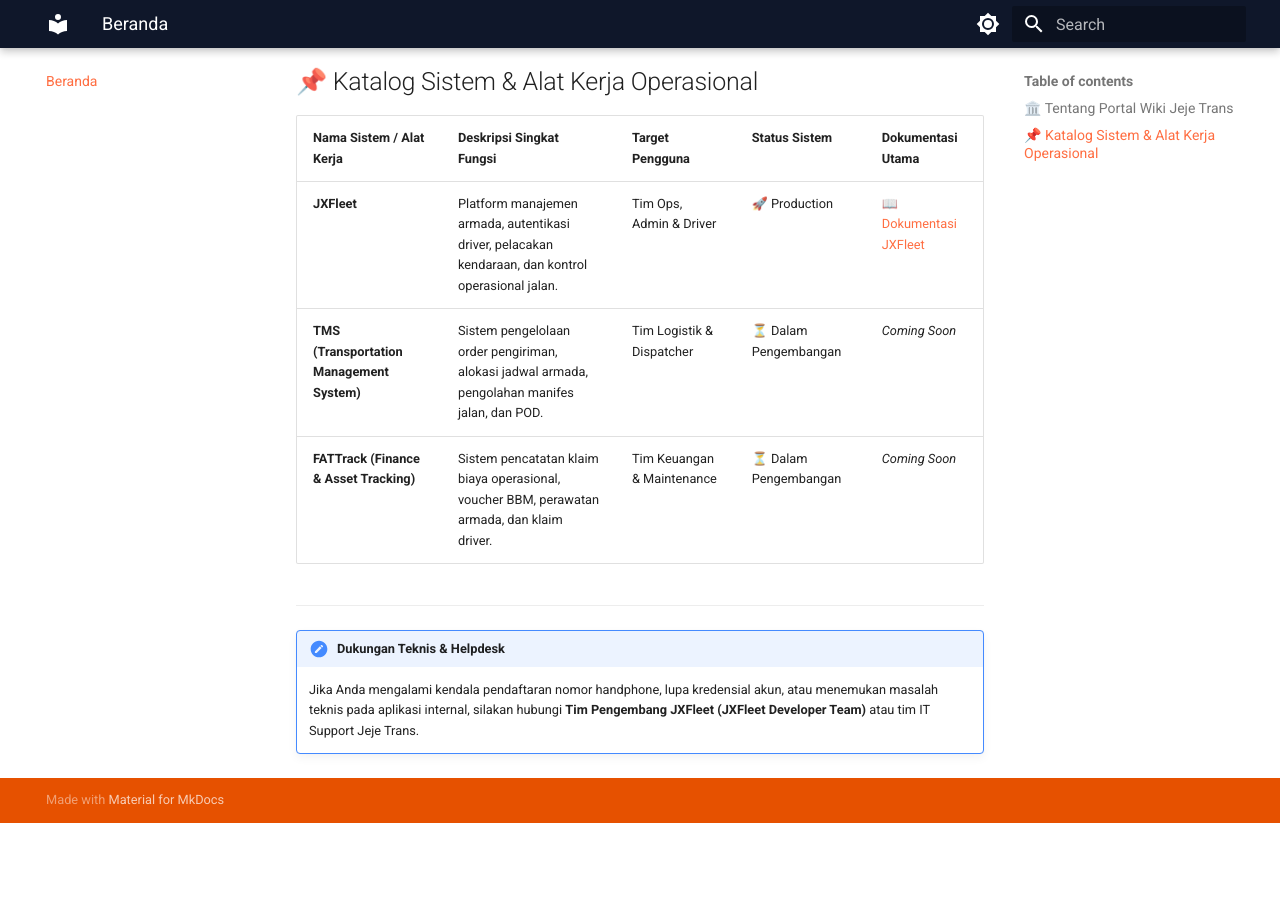
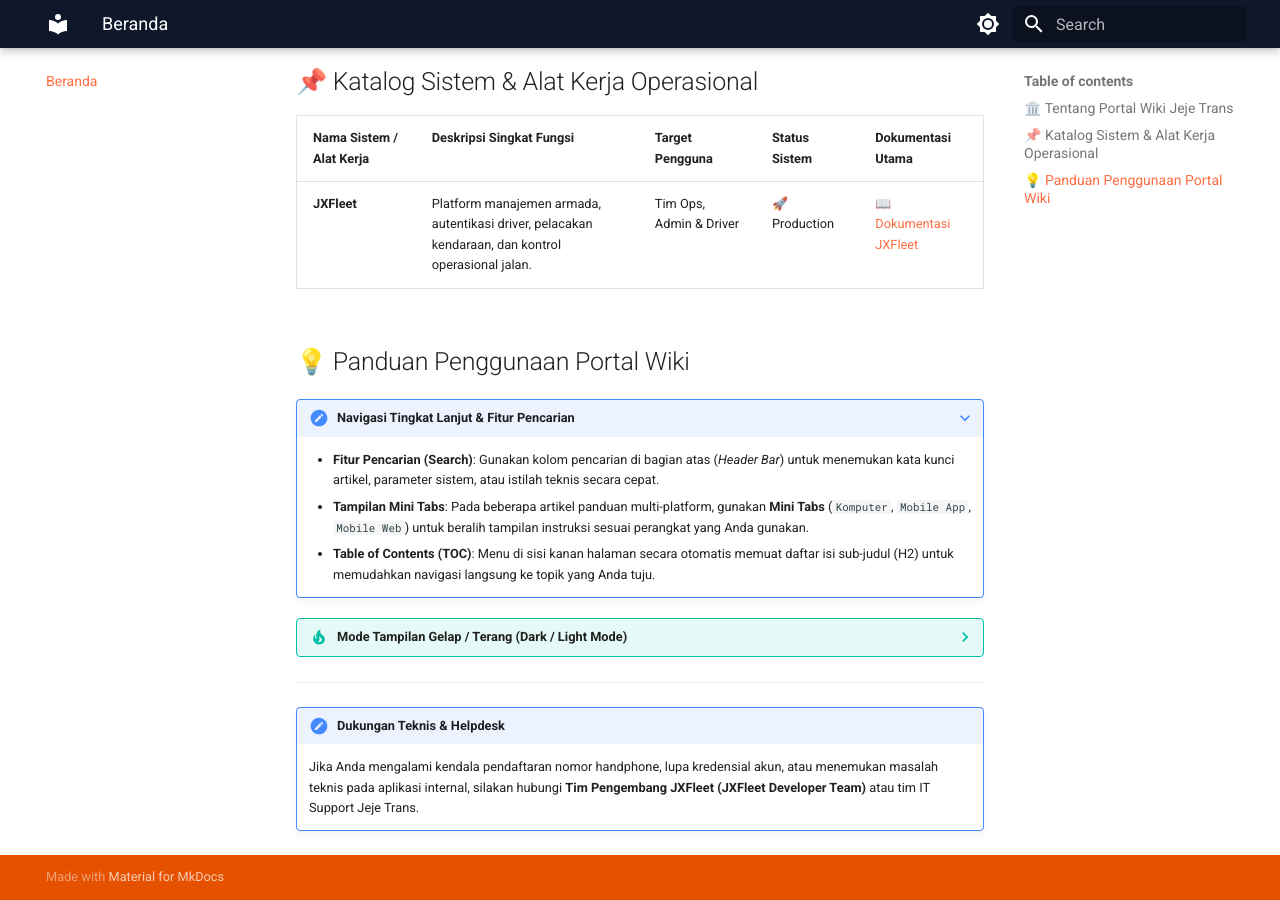
Before and after one commit to jejeharapan/wiki, an MkDocs documentation site: the page built from article/index.md, in a window 1280 px wide and 900 px high, scrolled down 770 px. Built offline with MkDocs 1.6.1 and Material for MkDocs 9.7.7, drawn with Linux system fonts in a browser that asks for light colours; before the commit the page ends 1593 px from its top, so only the background shows below that.

Commit message:
docs(index): update catalog table to active JXFleet system and restore usage guide

```diff
--- a/article/index.md
+++ b/article/index.md
@@ -26,8 +26,17 @@ Portal Wiki ini dibangun sebagai standar acuan operasional digital terpusat bagi
 | Nama Sistem / Alat Kerja | Deskripsi Singkat Fungsi | Target Pengguna | Status Sistem | Dokumentasi Utama |
 | :--- | :--- | :--- | :--- | :--- |
 | **JXFleet** | Platform manajemen armada, autentikasi driver, pelacakan kendaraan, dan kontrol operasional jalan. | Tim Ops, Admin & Driver | 🚀 Production | [📖 Dokumentasi JXFleet](JXFleet/index.md) |
-| **TMS (Transportation Management System)** | Sistem pengelolaan order pengiriman, alokasi jadwal armada, pengolahan manifes jalan, dan POD. | Tim Logistik & Dispatcher | ⏳ Dalam Pengembangan | *Coming Soon* |
-| **FATTrack (Finance & Asset Tracking)** | Sistem pencatatan klaim biaya operasional, voucher BBM, perawatan armada, dan klaim driver. | Tim Keuangan & Maintenance | ⏳ Dalam Pengembangan | *Coming Soon* |
+
+
+## 💡 Panduan Penggunaan Portal Wiki
+
+???+ note "Navigasi Tingkat Lanjut & Fitur Pencarian"
+    - **Fitur Pencarian (Search)**: Gunakan kolom pencarian di bagian atas (*Header Bar*) untuk menemukan kata kunci artikel, parameter sistem, atau istilah teknis secara cepat.
+    - **Tampilan Mini Tabs**: Pada beberapa artikel panduan multi-platform, gunakan **Mini Tabs** (`Komputer`, `Mobile App`, `Mobile Web`) untuk beralih tampilan instruksi sesuai perangkat yang Anda gunakan.
+    - **Table of Contents (TOC)**: Menu di sisi kanan halaman secara otomatis memuat daftar isi sub-judul (H2) untuk memudahkan navigasi langsung ke topik yang Anda tuju.
+
+??? tip "Mode Tampilan Gelap / Terang (Dark / Light Mode)"
+    Anda dapat mengubah tema warna portal dari terang ke gelap atau sebaliknya dengan mengklik ikon matahari/bulan di sudut kanan atas header.
 
 ---
 
```
